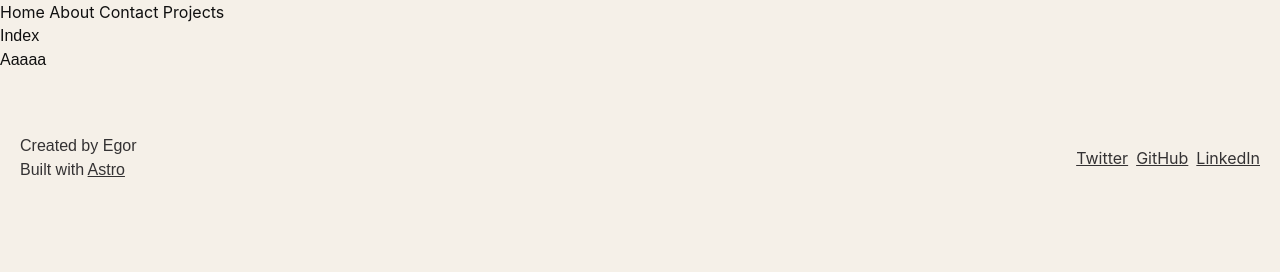
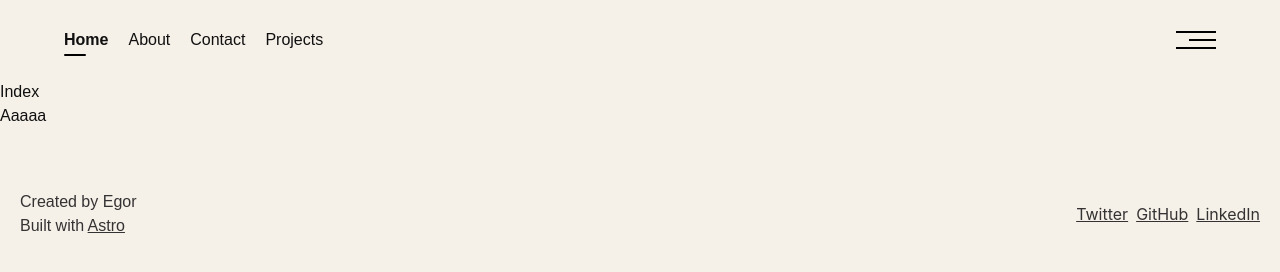
Before and after one commit to rogeonee/rogeonee.dev, an Astro site: page / in a window 1280 px wide. Built offline with nearby package versions, Linux system fonts and the light colour scheme; Astro itself is replaced by a stand-in of ours.

Commit message:
Header island

```diff
--- a/astro.config.mjs
+++ b/astro.config.mjs
@@ -1,8 +1,8 @@
 import { defineConfig } from 'astro/config';
-
 import tailwind from "@astrojs/tailwind";
+import react from "@astrojs/react";
 
 // https://astro.build/config
 export default defineConfig({
-  integrations: [tailwind()]
+  integrations: [tailwind(), react(),]
 });
--- a/src/components/Header.astro
+++ /dev/null
@@ -1,9 +0,0 @@
----
-import Navigation from "./Navigation.astro";
----
-
-<header>
-    <nav>
-        <Navigation />
-    </nav>
-</header>
--- /dev/null
+++ b/src/components/Header.tsx
@@ -0,0 +1,86 @@
+import React from 'react';
+import classNames from 'classnames';
+import { motion, type Variants } from "framer-motion";
+
+const navLinks = [
+  { name: "Home", pathname: "/" },
+  { name: "About", pathname: "/about" },
+  { name: "Contact", pathname: "/#contact" },
+  { name: "Projects", pathname: "/projects" },
+];
+
+const variants: Variants = {
+    initial: {
+      opacity: 0,
+      width: 0,
+    },
+    hover: {
+      opacity: 0.5,
+      width: "60%",
+    },
+    active: {
+      opacity: 1,
+      width: "50%",
+    },
+};
+
+export function Header() {
+  // Track current pathname
+  const [currentPath, setCurrentPath] = React.useState(window.location.pathname);
+  const [isMenuOpen, setIsMenuOpen] = React.useState(false);
+
+  // Update path on change
+  React.useEffect(() => {
+    const handleLocationChange = () => {
+      setCurrentPath(window.location.pathname);
+    };
+
+    // Listen for changes in history to update pathname
+    window.addEventListener('popstate', handleLocationChange);
+    return () => window.removeEventListener('popstate', handleLocationChange);
+  }, []);
+
+  return (
+    <header className="w-full py-7 px-5 md:px-0 sticky top-0 bg-primary z-50">
+      <nav className="w-full mx-auto flex items-center justify-between font-poppins max-w-6xl">
+        <ul className="flex items-center gap-5">
+          {navLinks.map((link) => {
+            const isRouteActive = currentPath === link.pathname;
+
+            return (
+                <motion.li
+                    initial="initial"
+                    whileHover="hover"
+                    animate={isRouteActive ? "active" : "initial"}
+                    key={link.pathname}
+                    style={{ position: 'relative' }}
+                >
+                    <a
+                        className={classNames("relative block", isRouteActive && "font-semibold")}
+                        href={link.pathname}
+                    >
+                        {link.name}
+                    </a>
+                    <motion.span
+                        variants={variants}
+                        className="absolute block left-0 -bottom-1 w-1/2 h-[2px] bg-secondary rounded-2xl"
+                        style={{ backgroundColor: 'black' }}
+                    />
+                </motion.li>
+            );
+          })}
+        </ul>
+
+        <button
+          aria-label="Open Menu"
+          onClick={() => setIsMenuOpen(true)}
+          className="flex flex-col items-end gap-y-1.5 w-8 md:w-10 hover:gap-y-2 transition-all ease-in-out duration-100 group"
+        >
+          <span className="h-0.5 bg-secondary group-hover:bg-accent w-full" style={{ backgroundColor: 'black' }}/>
+          <span className="h-0.5 bg-secondary group-hover:bg-accent w-2/3" style={{ backgroundColor: 'black' }}/>
+          <span className="h-0.5 bg-secondary group-hover:bg-accent w-full" style={{ backgroundColor: 'black' }}/>
+        </button>
+      </nav>
+    </header>
+  );
+}
--- a/src/components/Navigation.astro
+++ b/src/components/Navigation.astro
@@ -1,6 +1,6 @@
-<div class="nav-links">
-    <a href="/">Home</a>
-    <a href="/about">About</a>
-    <a href="/contact">Contact</a>
-    <a href="/projects">Projects</a>
-</div>
+<ul class="flex items-center gap-5">
+    <li><a href="/">Home</a></li>
+    <li><a href="/about">About</a></li>
+    <li><a href="/#contact">Contact</a></li>
+    <li><a href="/projects">Projects</a></li>
+</ul>
--- a/src/layouts/BaseLayout.astro
+++ b/src/layouts/BaseLayout.astro
@@ -1,5 +1,5 @@
 ---
-import Header from "../components/Header.astro";
+import { Header } from "../components/Header.tsx";
 import Footer from "../components/Footer.astro";
 import "../styles/global.css";
 const { pageTitle } = Astro.props;
@@ -15,7 +15,7 @@ const { pageTitle } = Astro.props;
   </head>
 
   <body>
-    <Header />
+    <Header client:only="react" />
     <h1>{pageTitle}</h1>
     <slot />
     <Footer />
--- a/tsconfig.json
+++ b/tsconfig.json
@@ -1,3 +1,7 @@
 {
-  "extends": "astro/tsconfigs/base"
+  "extends": "astro/tsconfigs/base",
+  "compilerOptions": {
+    "jsx": "react-jsx",
+    "jsxImportSource": "react"
+  }
 }
```
Also changed, not shown: package.json (+7 -0 lines), 1 other file.
